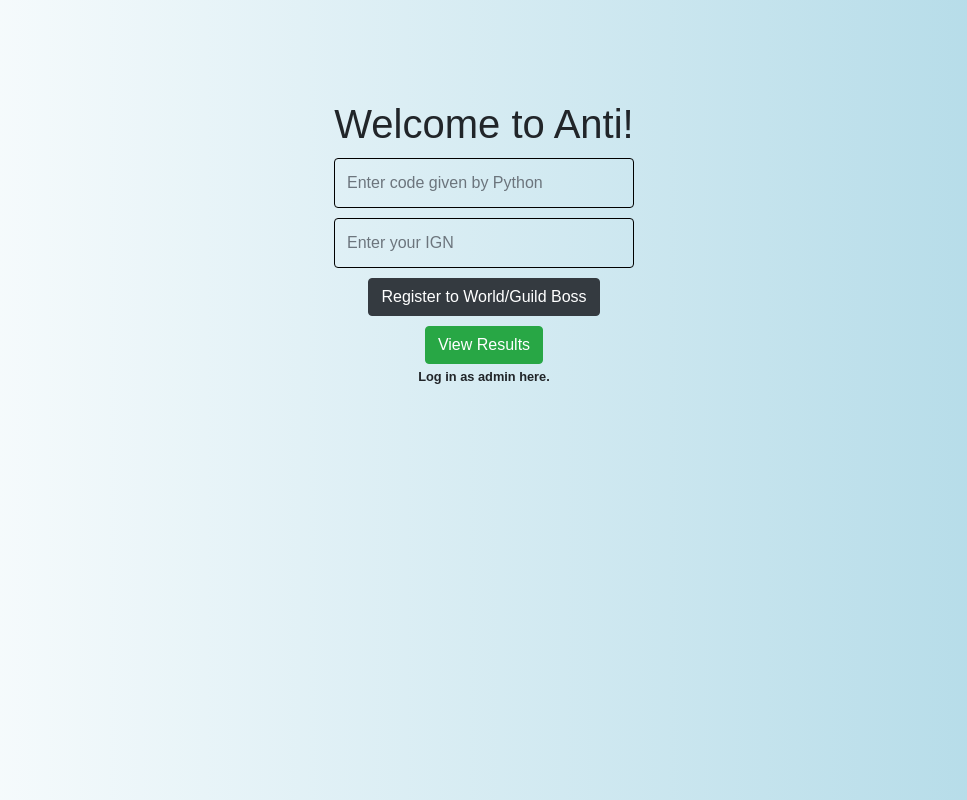
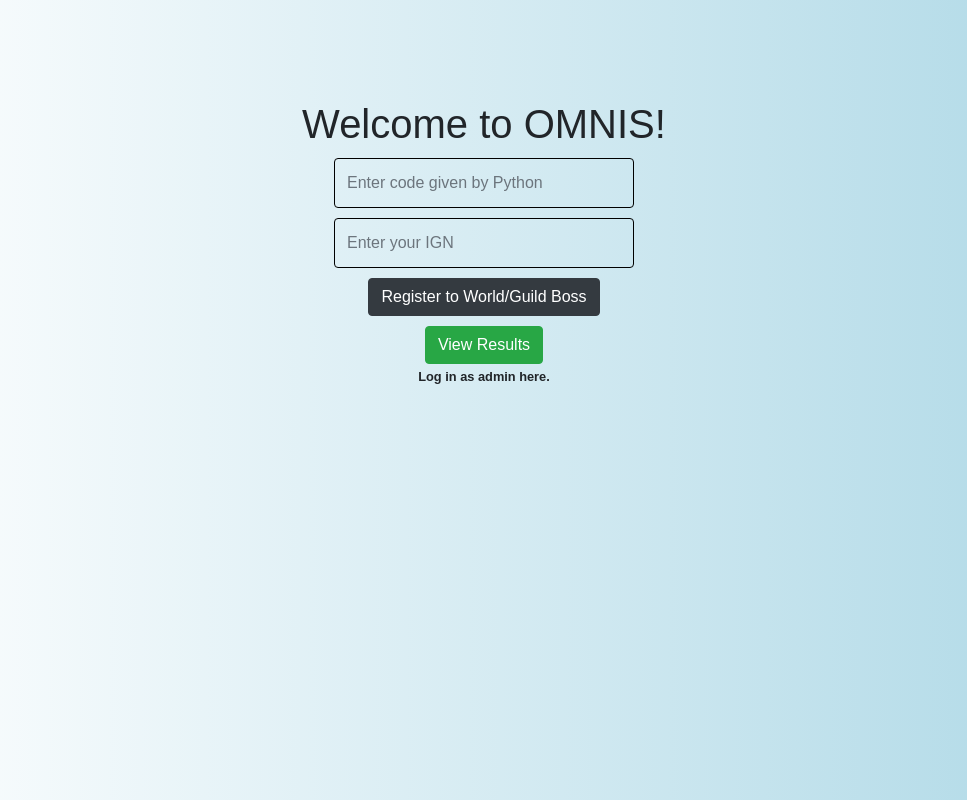
Before and after one commit to nasserrgithub/antiguild, a React (Create React App) app: page / in a window 1280 px wide. Shown: the whole page, without its empty margins (156-1123 px from the left). Built offline with nearby package versions, Linux system fonts and the light colour scheme; no server answers.

Commit message:
Update Register.js

```diff
--- a/src/Register.js
+++ b/src/Register.js
@@ -57,7 +57,7 @@ class Register extends Component {
 	render() {
 		return (
 			<div>
-				<h1 style={{marginTop: '100px'}}>Welcome to Anti!</h1>
+				<h1 style={{marginTop: '100px'}}>Welcome to OMNIS!</h1>
 				<input onChange={this.onCodeChange} type="text" class="form-control" id="inputPassword" placeholder="Enter code given by Python"/>
 				<input onChange={this.onNameChange} type="text" class="form-control" id="inputPassword" placeholder="Enter your IGN"/>
 				<button
```
